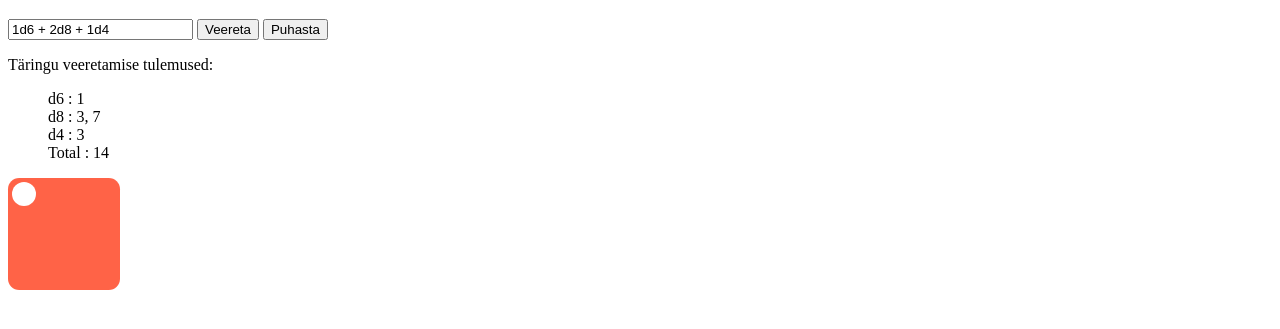
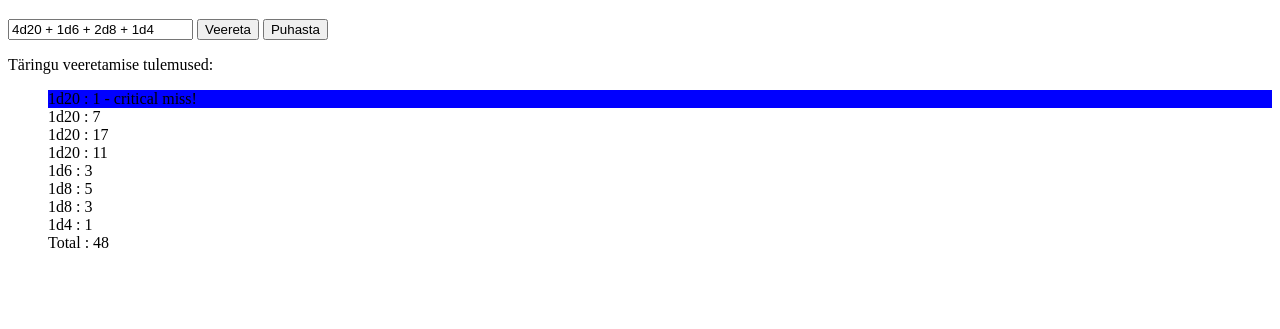
Before and after one commit to toivoparnpuu/diceroll-project, a plain HTML site: page index.html in a window 1280 px wide. Both pictures are taken after a click on the button "Veereta". Shown: the part 61-390 px from the top of the page. Drawn offline with Linux system fonts and the light colour scheme.

Commit message:
critical hit, critical miss (colorized)

```diff
--- a/index.html
+++ b/index.html
@@ -9,7 +9,7 @@
     </head>
     <body>
         <h1>Täringumäng</h1>
-        <input class="dice-input js-dice-input" type="text" placeholder="sisesta veeretatavad täringud" value="1d6 + 2d8 + 1d4">
+        <input class="dice-input js-dice-input" type="text" placeholder="sisesta veeretatavad täringud" value="4d20 + 1d6 + 2d8 + 1d4">
         <button class="roll-btn js-roll-btn">Veereta</button>
         <button class="reset-btn js-reset-btn">Puhasta</button>
 
@@ -17,10 +17,5 @@
         <ul class="js-list">
         </ul>
 
-     <section>
-        <div class="dice first-face">
-            <span class="dot"> </span>
-        </div>
-     </section>
     </body>
 </html>
--- a/script.js
+++ b/script.js
@@ -25,20 +25,20 @@ class Dice {
     #total = 0;
     #input = [];
     #inputStr = '';
-    constructor(diceCodeList){
+    constructor(diceCodeList) {
         this.#inputStr = diceCodeList;
-        this.#results.set('total',0);
+        this.#results.set('total', 0);
         this.#parseDices();
 
     }
 
-    #parseDices(){
+    #parseDices() {
         this.#input = this.#inputStr.toLowerCase().replace(/\s/g, "").split('+');
         this.#input.forEach(oneDice => {
-            this.#results.set(oneDice,[])
+            this.#results.set(oneDice, [])
         }); //forEach
     }
-    doRolls(){
+    doRolls() {
         this.#results.forEach((diceValue, diceKey, map) => {
 
             let rolls = diceKey.split('d')[0];
@@ -46,11 +46,10 @@ class Dice {
             this.#results.set(diceKey, this.#roll(rolls, sides));
 
         });
-            console.log('veeretatud: ', this.#results);
-            this.#results.set('total',[this.#total]);
-            return this.#results;
+        this.#results.set('total', [this.#total]);
+
     }
-    #roll(rolls, sides){
+    #roll(rolls, sides) {
         let result = [];
         let randomNr = 0;
         for (let i = 0; i < rolls; i++) {
@@ -60,12 +59,19 @@ class Dice {
         }
         return result;
     }
+    get diceList() {
+        return this.#input
+    }
+    get rollResults() {
+        return this.#results;
+    }
 } // class Dice
 
 // functions
 function clickOnRollDice() {
     const myDice = new Dice(input.value);
-    displayResults(myDice.doRolls());
+    myDice.doRolls()
+    displayResults(myDice);
     //displayResults('KOKKU: ' + diceList.join(' + ') + ' = ' + diceTotal);
 }
 
@@ -76,24 +82,34 @@ function resetInputAndLog() {
     }
 }
 
-function displayResults(mapToOutput) {
-    textRow = '';
-    mapToOutput.forEach((value, key) => {
-        if (key == 'total') {
+function displayResults(diceObject) {
+    let textRow = '';
+    let rollMap = diceObject.rollResults;
+    let diceInput = diceObject.diceList;
+    diceInput.push('total');
 
+    console.log(diceInput);
+    diceInput.forEach((element) => {
+        rollMap.get(element).forEach((diceResult) => {
+            let li = document.createElement('li');
+            if (element.match('d20') && diceResult == 20) {
+                textRow = `1d20 : ${diceResult} - critical hit!`;
+                li.className='criticalhit';
+                console.log('hei');
+            }  else if (element.match('d20') && diceResult == 1) {
+                textRow = `1d20 : ${diceResult} - critical miss!`;
+                li.className='criticalmiss';
+
+            }  else if  (element == 'total'){
+                textRow = `Total : ${rollMap.get('total')}`;
             } else {
-            let li = document.createElement('li');
-            textRow = `${'d' + key.split('d')[1]} : ${value.join(', ')}`;
+                textRow = `1d${element.split('d')[1]} : ${diceResult}`;
+            }
+
             li.appendChild(document.createTextNode(textRow));
             writeout.appendChild(li);
-        }
-    }); //forEach
+        });
 
-    let li = document.createElement('li');
-    textRow = `Total : ${mapToOutput.get('total')}`;
-    li.appendChild(document.createTextNode(textRow));
-    writeout.appendChild(li);
-
-
+    });
 }
 //https://codepen.io/vicentemundim/pen/nXNvBw
--- a/style.css
+++ b/style.css
@@ -1,17 +1,9 @@
 ul{
     list-style: none;
 }
-.dice {
-    padding: 4px;
-    background-color: tomato;
-    width: 104px;
-    height: 104px;
-    border-radius: 10%;
+.criticalmiss {
+    background-color: blue;
 }
-.dot {
-    display: block;
-       width: 24px;
-       height: 24px;
-       border-radius: 50%;
-       background-color:white;
-    }
+.criticalhit {
+    background-color: red;
+}
```
Lines whose indentation alone changed are shown as unchanged.
